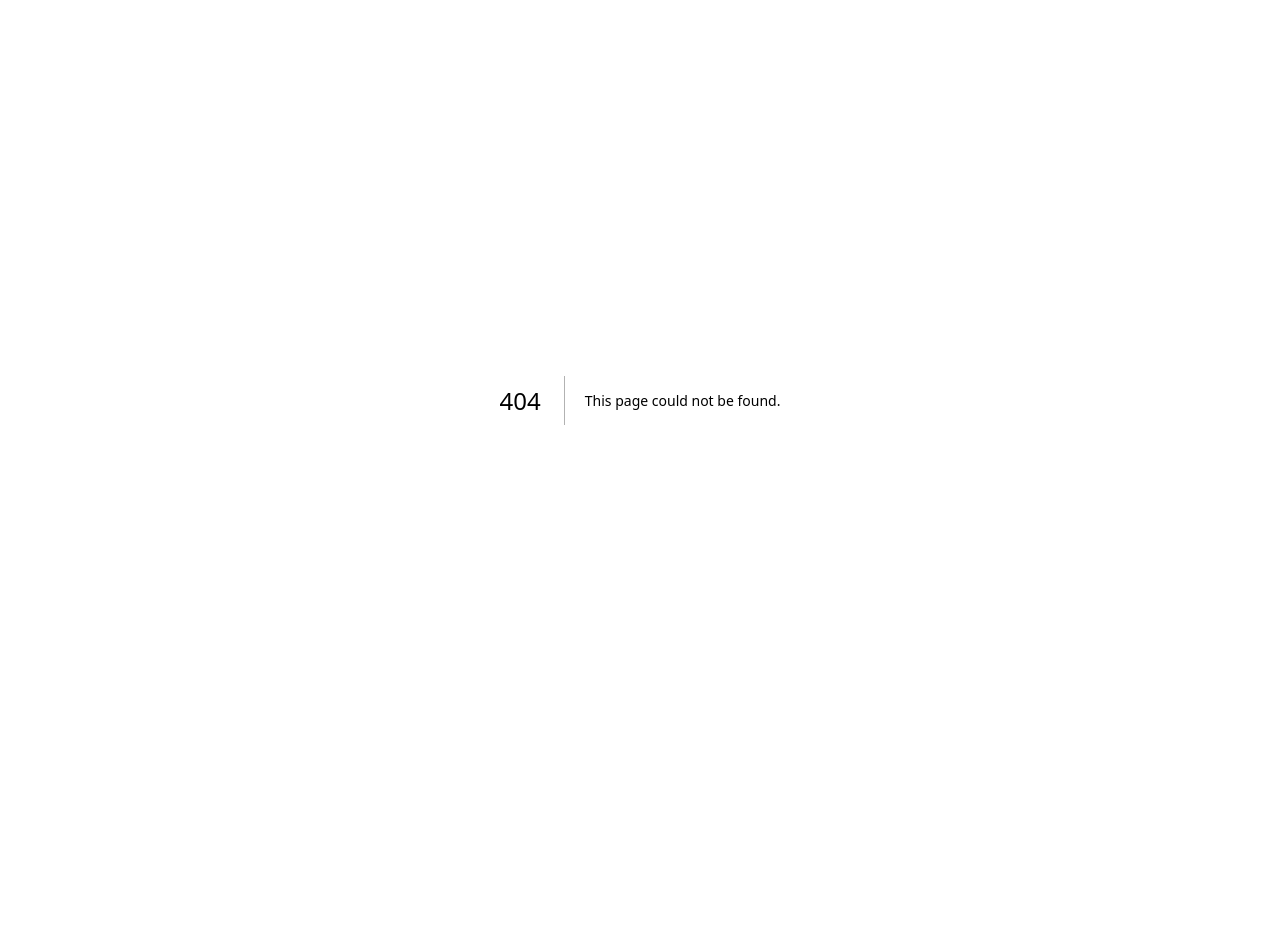
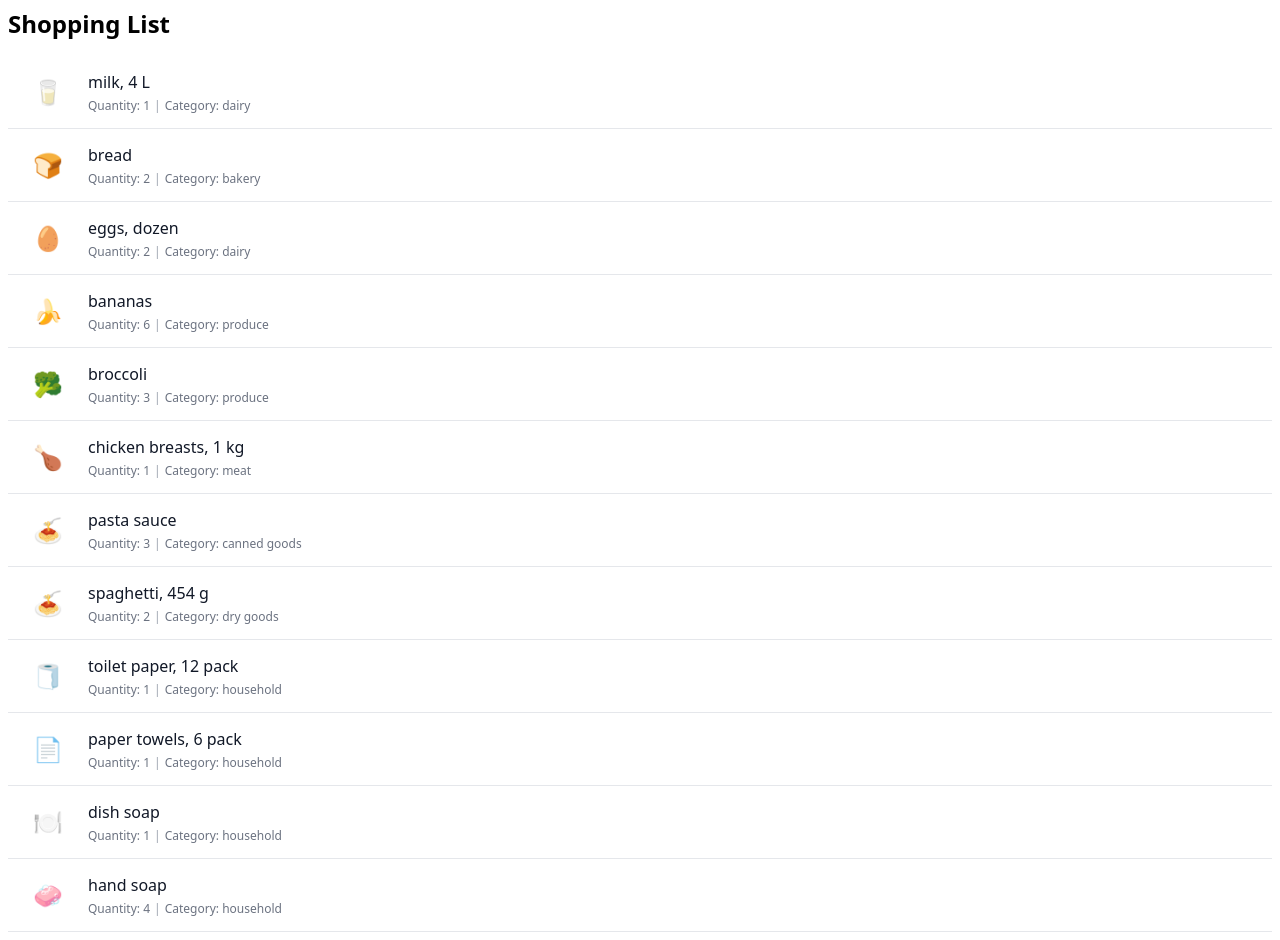
Before and after one commit to souravnub/cprg306-assignments, a Next.js app: page /week-3 in a window 1280 px wide. Before the commit this address had no page. Before the commit the page ends 800 px from the top, so only its background shows below. Built offline with nearby package versions, Linux system fonts and the light colour scheme.

Commit message:
week 3 assignment

```diff
--- a/src/app/page.js
+++ b/src/app/page.js
@@ -1,6 +1,9 @@
 import Link from "next/link";
 
-const links = [{ name: "week-2", href: "/week-2" }];
+const links = [
+    { name: "week-2", href: "/week-2" },
+    { name: "week-3", href: "/week-3" },
+];
 
 export default function Home() {
     return (
--- /dev/null
+++ b/src/app/week-3/Item.js
@@ -0,0 +1,32 @@
+import React from "react";
+
+const Item = ({ icon, name, qty, category }) => {
+    return (
+        <div className="flex items-center justify-between px-4 py-3 bg-white border-b  border-gray-200 dark:bg-gray-950 dark:border-gray-800">
+            <div className="flex items-center space-x-4">
+                <div className="grid place-content-center text-2xl  w-[48px] aspect-square rounded-md dark:bg-slate-900 light:bg-neutral-100">
+                    {icon}
+                </div>
+
+                <div className="space-y-1">
+                    <h3 className="font-medium text-gray-900 dark:text-gray-50">
+                        {name}
+                    </h3>
+                    <div className="flex items-center text-xs space-x-1">
+                        <p className="text-gray-500 dark:text-gray-400">
+                            Quantity: {qty}
+                        </p>
+                        <span className="text-gray-400 dark:text-gray-500">
+                            |
+                        </span>
+                        <p className="text-gray-500 dark:text-gray-400">
+                            Category: {category}
+                        </p>
+                    </div>
+                </div>
+            </div>
+        </div>
+    );
+};
+
+export default Item;
--- /dev/null
+++ b/src/app/week-3/ItemList.js
@@ -0,0 +1,91 @@
+import React from "react";
+import Item from "./Item";
+
+const shoppingList = [
+    {
+        name: "milk, 4 L",
+        quantity: 1,
+        category: "dairy",
+        icon: "🥛",
+    },
+    {
+        name: "bread",
+        quantity: 2,
+        category: "bakery",
+        icon: "🍞",
+    },
+    {
+        name: "eggs, dozen",
+        quantity: 2,
+        category: "dairy",
+        icon: "🥚",
+    },
+    {
+        name: "bananas",
+        quantity: 6,
+        category: "produce",
+        icon: "🍌",
+    },
+    {
+        name: "broccoli",
+        quantity: 3,
+        category: "produce",
+        icon: "🥦",
+    },
+    {
+        name: "chicken breasts, 1 kg",
+        quantity: 1,
+        category: "meat",
+        icon: "🍗",
+    },
+    {
+        name: "pasta sauce",
+        quantity: 3,
+        category: "canned goods",
+        icon: "🍝",
+    },
+    {
+        name: "spaghetti, 454 g",
+        quantity: 2,
+        category: "dry goods",
+        icon: "🍝",
+    },
+    {
+        name: "toilet paper, 12 pack",
+        quantity: 1,
+        category: "household",
+        icon: "🧻",
+    },
+    {
+        name: "paper towels, 6 pack",
+        quantity: 1,
+        category: "household",
+        icon: "📄",
+    },
+    {
+        name: "dish soap",
+        quantity: 1,
+        category: "household",
+        icon: "🍽️",
+    },
+    {
+        name: "hand soap",
+        quantity: 4,
+        category: "household",
+        icon: "🧼",
+    },
+];
+
+const ItemList = () => {
+    return (
+        <ul>
+            {shoppingList.map((item) => (
+                <li key={item.name}>
+                    <Item qty={item.quantity} {...item} />
+                </li>
+            ))}
+        </ul>
+    );
+};
+
+export default ItemList;
--- /dev/null
+++ b/src/app/week-3/layout.js
@@ -0,0 +1,16 @@
+export const metadata = {
+    title: "Shopping List",
+    description:
+        "assignments for cprg306 course - Sourav kumar (week 3 - shopping list)",
+};
+
+export default function RootLayout({ children }) {
+    return (
+        <html lang="en">
+            <body
+                className={` dark:bg-black light:bg-white dark:text-white light:text-black container px-2`}>
+                {children}
+            </body>
+        </html>
+    );
+}
--- /dev/null
+++ b/src/app/week-3/page.js
@@ -0,0 +1,13 @@
+import React from "react";
+import ItemList from "./ItemList";
+
+const Week3 = () => {
+    return (
+        <main className="py-2">
+            <h1 className="font-semibold text-2xl mb-4">Shopping List</h1>
+            <ItemList />
+        </main>
+    );
+};
+
+export default Week3;
```
